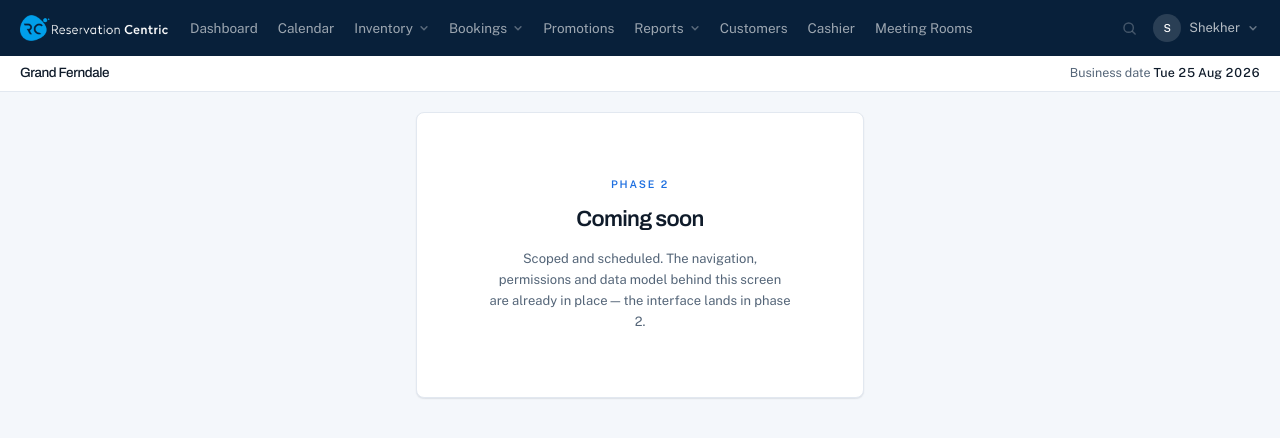
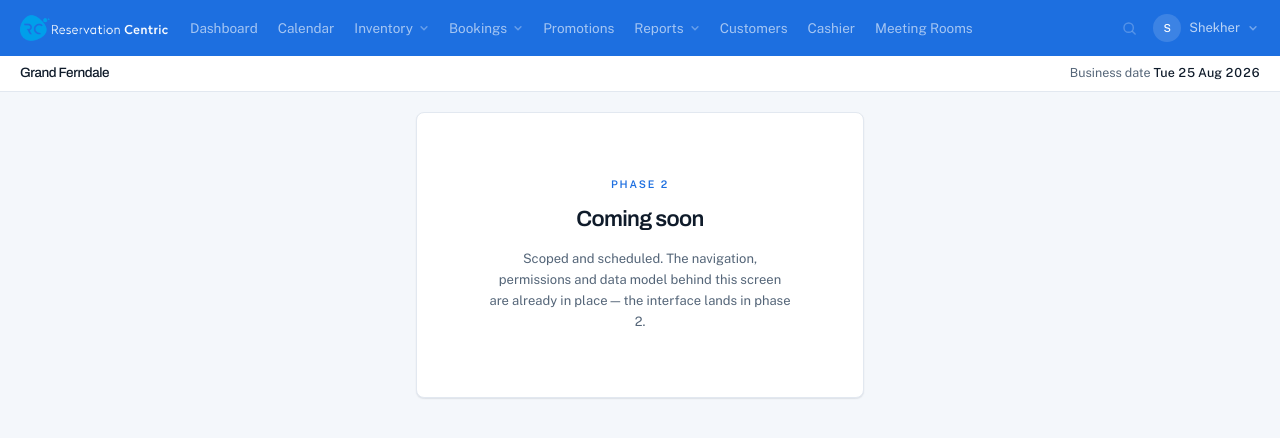
Before and after one commit to harshuDev/hotel-pms, a Next.js app: page / in a window 1280 px wide. Shown: the top 438 px of the page. Built offline with nearby package versions, Linux system fonts and the light colour scheme.

Commit message:
Update tailwind.config.ts

```diff
--- a/tailwind.config.ts
+++ b/tailwind.config.ts
@@ -5,15 +5,15 @@ export default {
   theme: {
     extend: {
       colors: {
-        // Chrome. Deep navy, drawn from the Reservation Centric wordmark but
-        // taken darker so white nav text clears 16:1. The logo navy #003965
-        // sits at 11.8:1 and drops the muted /60 links to about 5:1, which is
-        // too close to the floor for a screen read at a front desk.
+        // Chrome. Reservation Centric blue. White text on 900 sits at 4.77:1,
+        // so nav labels must be full white. Any faded shade drops under 4.2:1
+        // and stops being readable, which is why top-nav.tsx no longer uses
+        // text-white/60 for inactive links.
         chrome: {
-          900: "#08203A",
-          800: "#0E2C4D",
-          700: "#153B63",
-          600: "#1F4F80",
+          900: "#1D6FE0",
+          800: "#1A63C9",
+          700: "#1757B2",
+          600: "#144B9B",
         },
 
         // Content
@@ -21,27 +21,17 @@ export default {
         line: { DEFAULT: "#E2E8F0", strong: "#C9D5E2" },
         shell: "#F4F7FB",
 
-        // Accent. One hue, two weights, split by what it sits on.
-        //   DEFAULT  on light content. Revenue line, key figures, links.
-        //            #009FEA only reaches 2.73:1 on shell, so it cannot be
-        //            used here. This is the same blue family, taken deeper.
-        //   bright   the logo cyan itself. Only ever on chrome, where it
-        //            reaches 5.59:1 against the 3.44:1 of DEFAULT.
-        //   light    pale tint for active items inside the dark drawer.
-        //   wash     tinted panel fill on light backgrounds.
+        // Accent on light content only. Revenue line, key figures, links.
+        // This is the same blue as chrome-900, so it must never be used as a
+        // marker sitting on chrome. Those markers are white now.
         brass: {
           DEFAULT: "#1D6FE0",
-          bright: "#009FEA",
           light: "#BBD6F7",
           wash: "#EFF6FF",
         },
 
-        // Brand reference. Not for UI chrome, use for the marketing surfaces,
-        // the login screen, printed folios and any PDF the guest sees.
-        brand: {
-          cyan: "#009FEA",
-          navy: "#003965",
-        },
+        // Brand reference. Marketing surfaces, login screen, printed folios.
+        brand: { cyan: "#009FEA", navy: "#003965" },
 
         // Carries two statuses that never appear on the same object: due-out
         // rooms on the house board, and pending bookings in the bookings list.
@@ -55,7 +45,7 @@ export default {
         },
 
         // Legacy tokens kept so existing pages compile unchanged
-        nav: { DEFAULT: "#153B63", dark: "#0E2C4D", light: "#1F4F80" },
+        nav: { DEFAULT: "#1757B2", dark: "#1A63C9", light: "#144B9B" },
       },
 
       fontFamily: {
```
